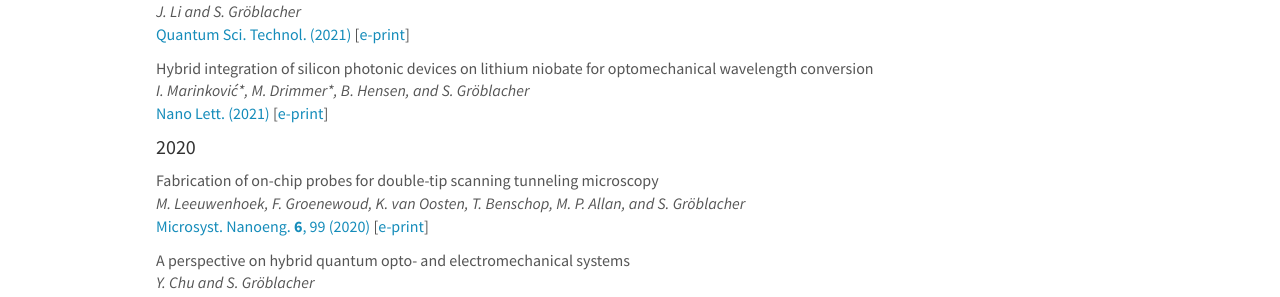
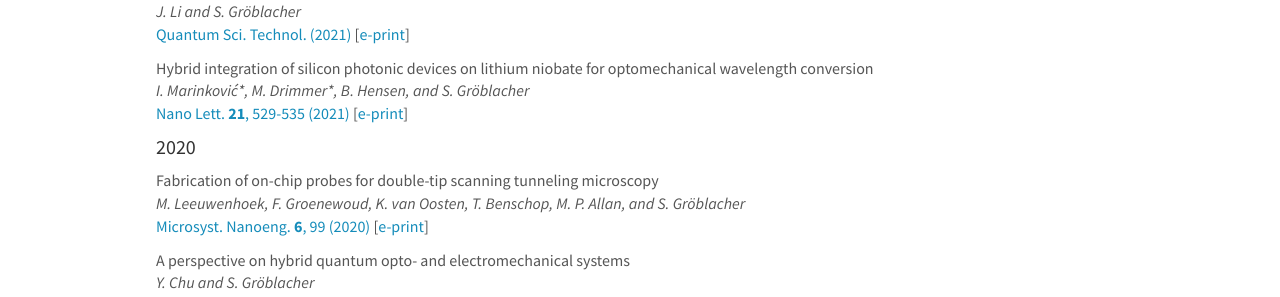
Before and after one commit to sgroeblacher/groeblacherlab, a Jekyll site: the page built from _pages/publications.md, in a window 1280 px wide and 900 px high, scrolled down 2791 px. Shown: the part 157-454 px from the top of the window. Built offline with Jekyll 4.4.1, drawn with Linux system fonts in a browser that asks for light colours; nearby versions of some CDN libraries.

Commit message:
modified:   _data/publist.yml 	modified:   documents/CV_SGroeblacher.pdf

```diff
--- a/_data/publist.yml
+++ b/_data/publist.yml
@@ -32,7 +32,7 @@
   authors: I. Marinković\*, M. Drimmer\*, B. Hensen, and S. Gröblacher
   link:
     url: https://doi.org/10.1021/acs.nanolett.0c03980
-    display: Nano Lett. (2021)
+    display: Nano Lett. <b>21</b>, 529-535 (2021)
   arxiv: 1
   eprint: https://arxiv.org/abs/2010.08493
   highlight: 0
```
Also changed, not shown: 1 other file.
